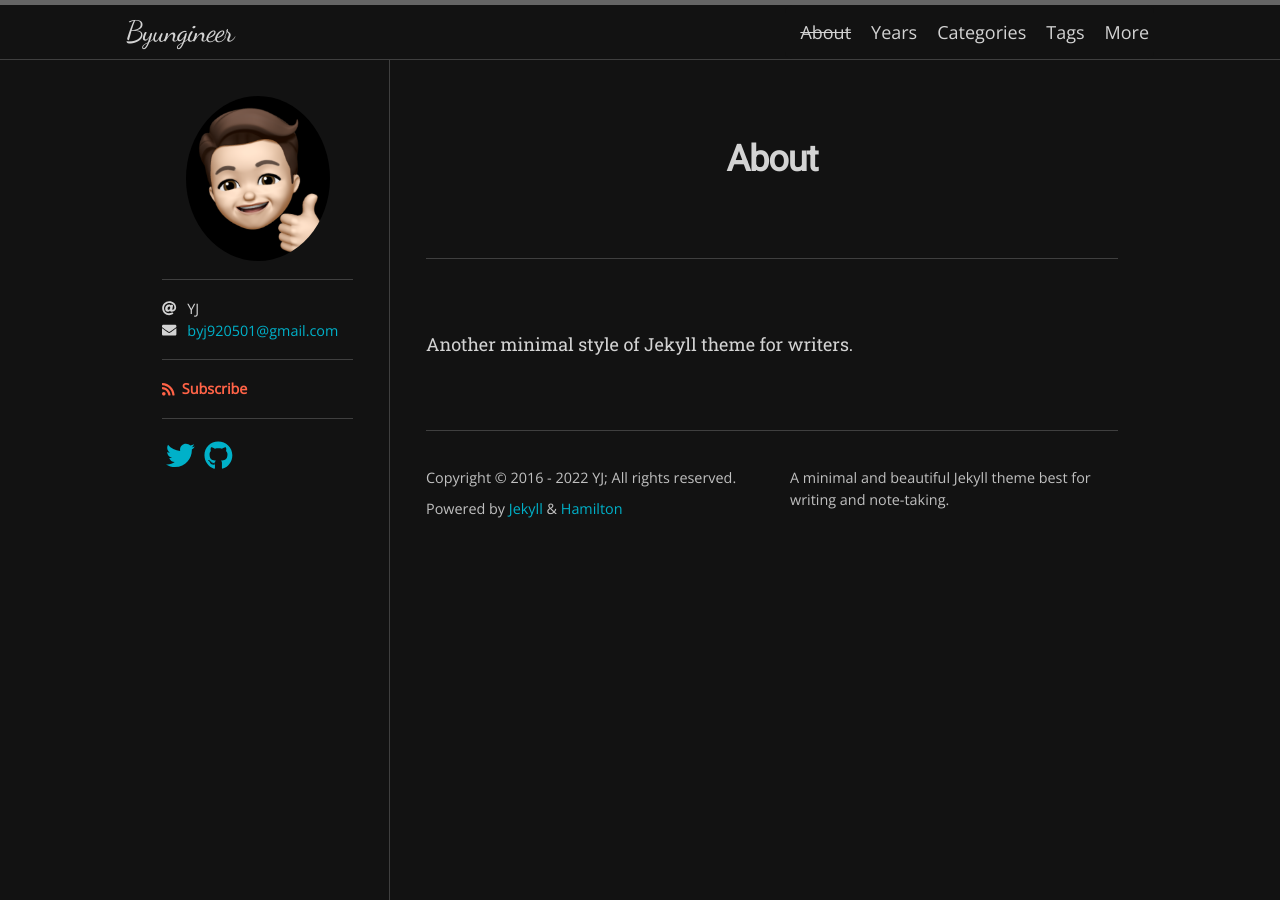
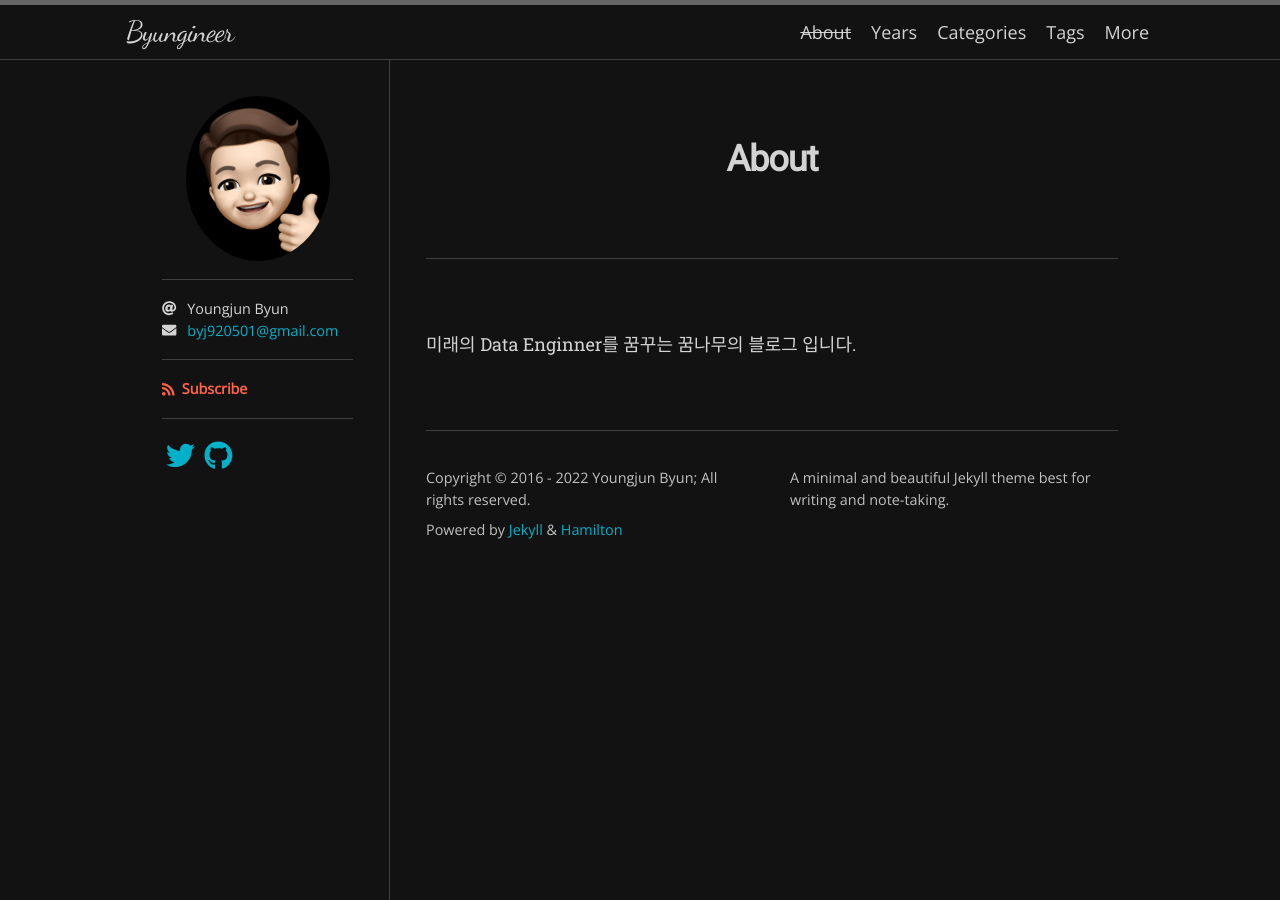
Before and after one commit to byj1009/byj1009.github.io, a Jekyll site: the page built from about.md, in a window 1280 px wide. Built offline with Jekyll 4.4.1, drawn with Linux system fonts in a browser that asks for light colours; nearby versions of some CDN libraries; some web fonts are replaced.

Commit message:
20220819

```diff
--- a/_config.yml
+++ b/_config.yml
@@ -1,6 +1,6 @@
 title: Byungineer
 description: A minimal and beautiful Jekyll theme best for writing and note-taking.
-author: YJ
+author: Youngjun Byun
 avatar: /logo.png
 email: byj920501@gmail.com
 
@@ -36,9 +36,9 @@ logo: logo.png
 social:
   name: YJ
   links:
-    - https://twitter.com/ngzhio
+    - https://www.notion.so/e2ea1e3c2c644bf99dc93f5704b2b1cf?v=1ba17b2751e94dcd880cf8c2ada533eb
     - https://www.facebook.com/ngzhio
-    - https://github.com/ngzhio
+    - https://github.com/byj1009
 google_site_verification: u4WXQl0Eu66rsQo2kRdCNx
 lang: en
 
--- a/about.md
+++ b/about.md
@@ -4,4 +4,4 @@ title: About
 permalink: /about/
 ---
 
-Another minimal style of Jekyll theme for writers.
+미래의 Data Enginner를 꿈꾸는 꿈나무의 블로그 입니다.
--- /dev/null
+++ b/todolist.txt
@@ -0,0 +1,3 @@
+1. Main layout 변경
+    - 상단의 메뉴바를 좌측에 위치하도록 변경
+    - Categori에 있는 내용을 토글로 서칭할 수 있도록 변경하자.
```
